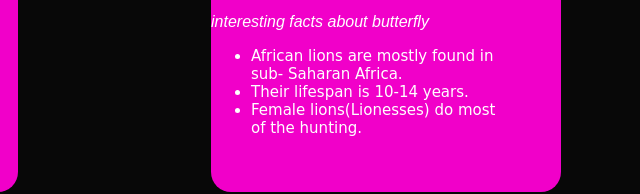
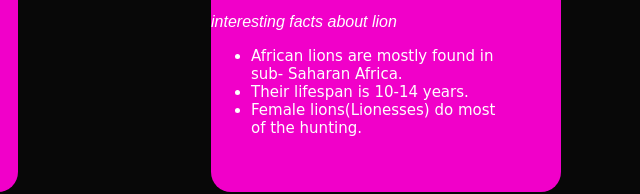
Before and after one commit to parvShah22/project-52, a plain HTML site: page index.html in a window 1280 px wide. Shown: the part 1147-1341 px from the top of the page, 518-1158 px from the left. Drawn offline with Linux system fonts and the light colour scheme.

Commit message:
Update index.html

```diff
--- a/index.html
+++ b/index.html
@@ -170,7 +170,7 @@ type="text/css"
 
     <a href="https://origami.me/lion/">
         <img src="lion.jpg"width=150 height=150></a>
-    <p><i>interesting facts about butterfly </i></p>
+    <p><i>interesting facts about lion </i></p>
     <div class="fact">
 
     <ul>
```
